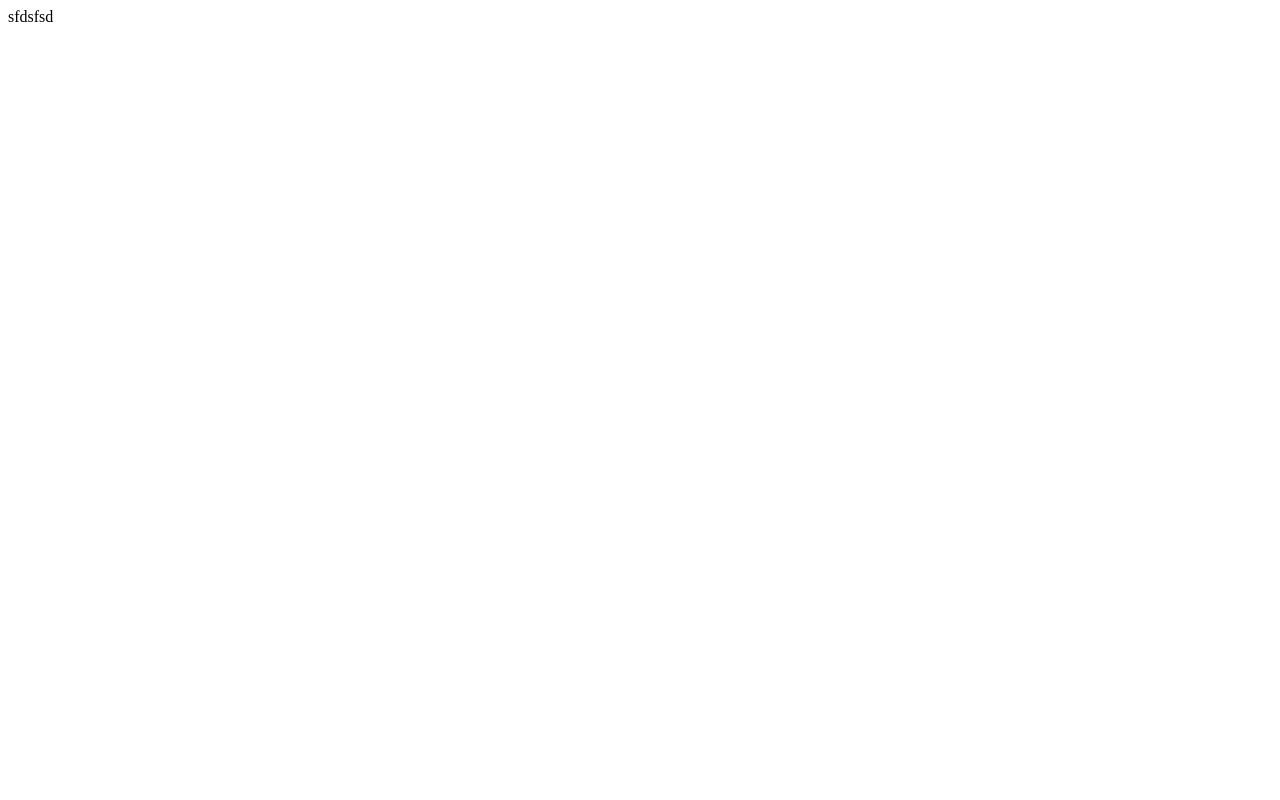
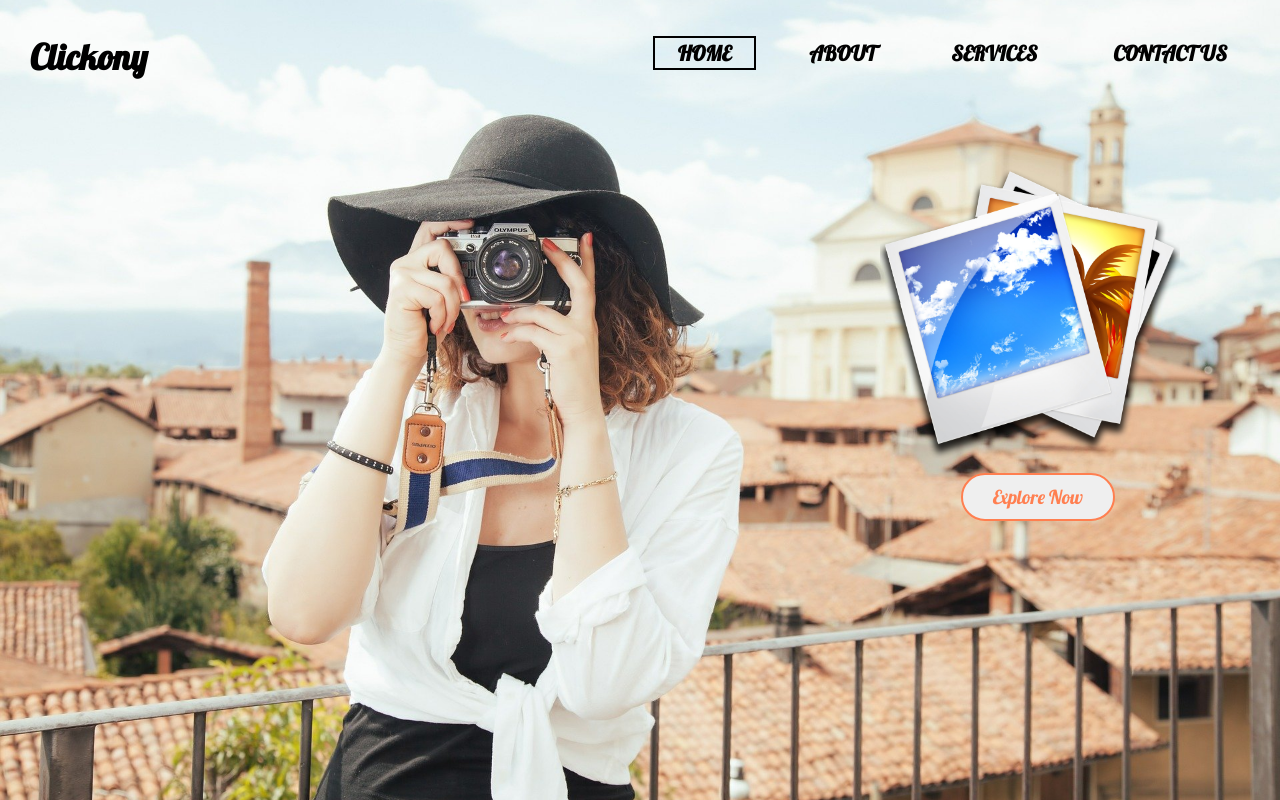
Before and after one commit to tonystark5683/clickwithkurmi, a plain HTML site: page index.html in a window 1280 px wide. Drawn offline with Linux system fonts and the light colour scheme.

Commit message:
Add files via upload

```diff
--- a/index.html
+++ b/index.html
@@ -1 +1,34 @@
-sfdsfsd
+<!DOCTYPE html>
+<html lang="en">
+<head>
+    <meta charset="UTF-8">
+    <meta name="viewport" content="width=device-width, initial-scale=1.0">
+    <title>Photography Website</title>
+    <link rel="stylesheet" href="style.css">
+    <link href="https://fonts.googleapis.com/css2?family=Lobster&family=Lora&display=swap" rel="stylesheet">
+</head>
+<body>
+    <header>
+        <nav class="navbar">
+            <h3><span>Clickony</span></h3>
+            <ul class="navigation">
+                <li class="item"><a class="active" href="#">HOME</a></li>
+                <li class="item"><a href="#">ABOUT</a></li>
+                <li class="item"><a href="#">SERVICES</a></li>
+                <li class="item"><a href="#">CONTACT US</a></li>
+            </ul>
+        </nav>
+    </header>
+    <section>
+        <div class="container">
+            <div class="gallery">
+                <img src="gallery.png" alt="">
+            </div>
+            <div class="button">
+            <button class="btn">Explore Now</button>
+
+            </div>
+        </div>
+    </section>
+</body>
+</html>
--- /dev/null
+++ b/style.css
@@ -0,0 +1,90 @@
+body{
+    margin: 0;
+    padding: 0;
+    color: black;
+}
+header::before{
+    content: "";
+    background: url('bg.jpg') no-repeat center center/cover;
+    position: absolute;
+    top: 0;
+    left: 0;
+    width: 100%;
+    height: 100%;
+    z-index: -1;
+}
+.navbar{
+    display: flex;
+    justify-content: space-between;
+}
+h3{
+    font-size: 2.2rem;
+    margin-left: 30px;
+    font-family: 'Lobster', cursive;
+    color: coral;
+}
+h3 span{
+    color: black;
+}
+.navigation{
+    font-size: 20px;
+    display: flex;
+}
+li{
+    list-style: none;
+    margin-right: 30px;
+    margin-top: 20px;
+}
+li a{
+    padding: 2px 23px;
+    font-family: 'Lobster', cursive;
+    text-decoration: none;
+    color: black;
+    font-size: 1.3rem;
+    font-weight: bold;
+}
+li a:hover{
+    background-color: coral;
+    color: black;
+    transition: 0.6s ease;
+}
+li a.active{
+    border: 2px solid black;
+}
+.container{
+    display: flex;
+    flex-direction: column;
+    align-items: flex-end;
+    justify-content: right;
+    margin-right: 100px;
+}
+.gallery img{
+    margin-top: 50px;
+    width: 300px;
+    height: 300px;
+}
+.gallery img:hover{
+    width: 301px;
+    height: 301px;
+    transition: 0.1s ease;
+}
+.button{
+    display: flex;
+    flex-direction: column;
+    margin-right: 60px;
+}
+.btn{
+    font-family: 'Lobster', cursive;
+    color: coral;
+    font-size: 1.2rem;
+    padding: 10px 30px;
+    border-radius: 25px;
+    margin: 5px;
+    cursor: pointer;
+    border: 2px solid coral;
+}
+.btn:hover{
+    color: black;
+    background-color: coral;
+    transition: 0.4s ease;
+}
```
Also changed, not shown: bg.jpg (added), gallery.png (added).
